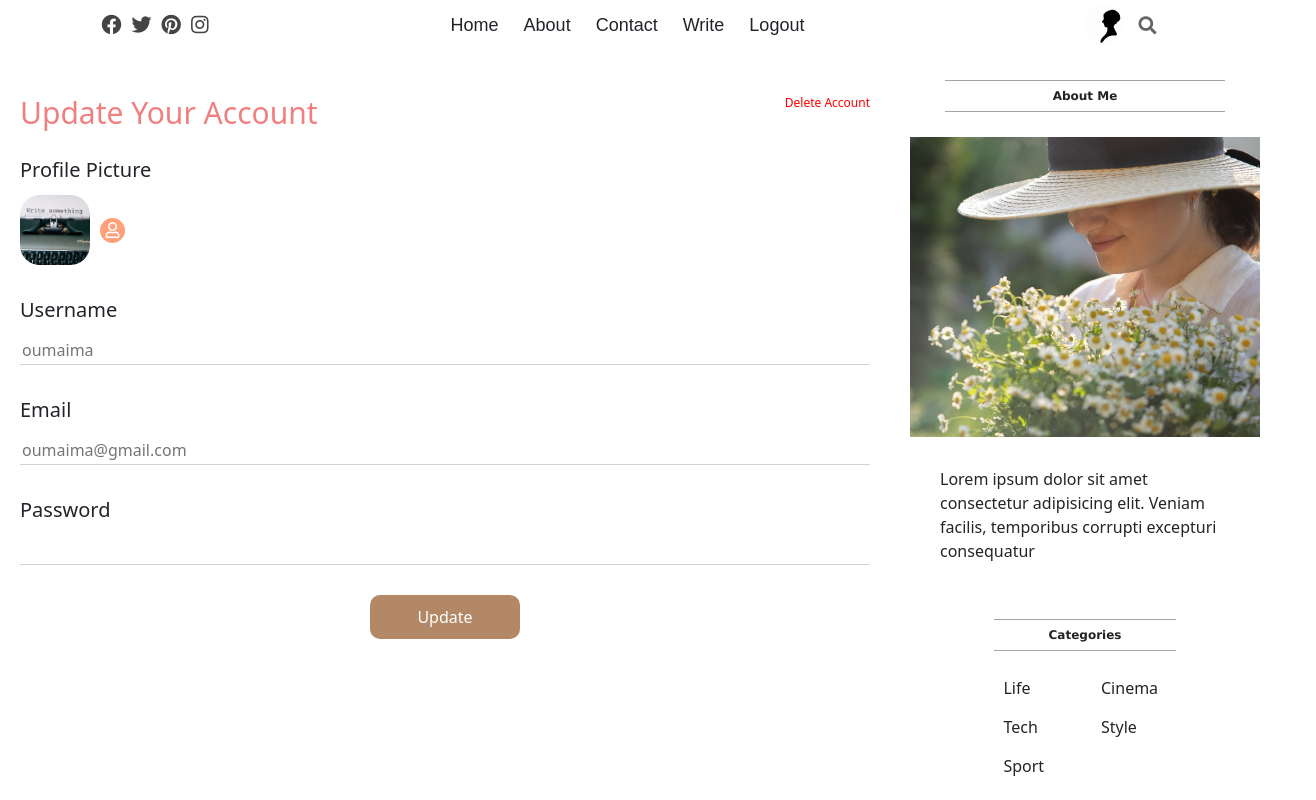
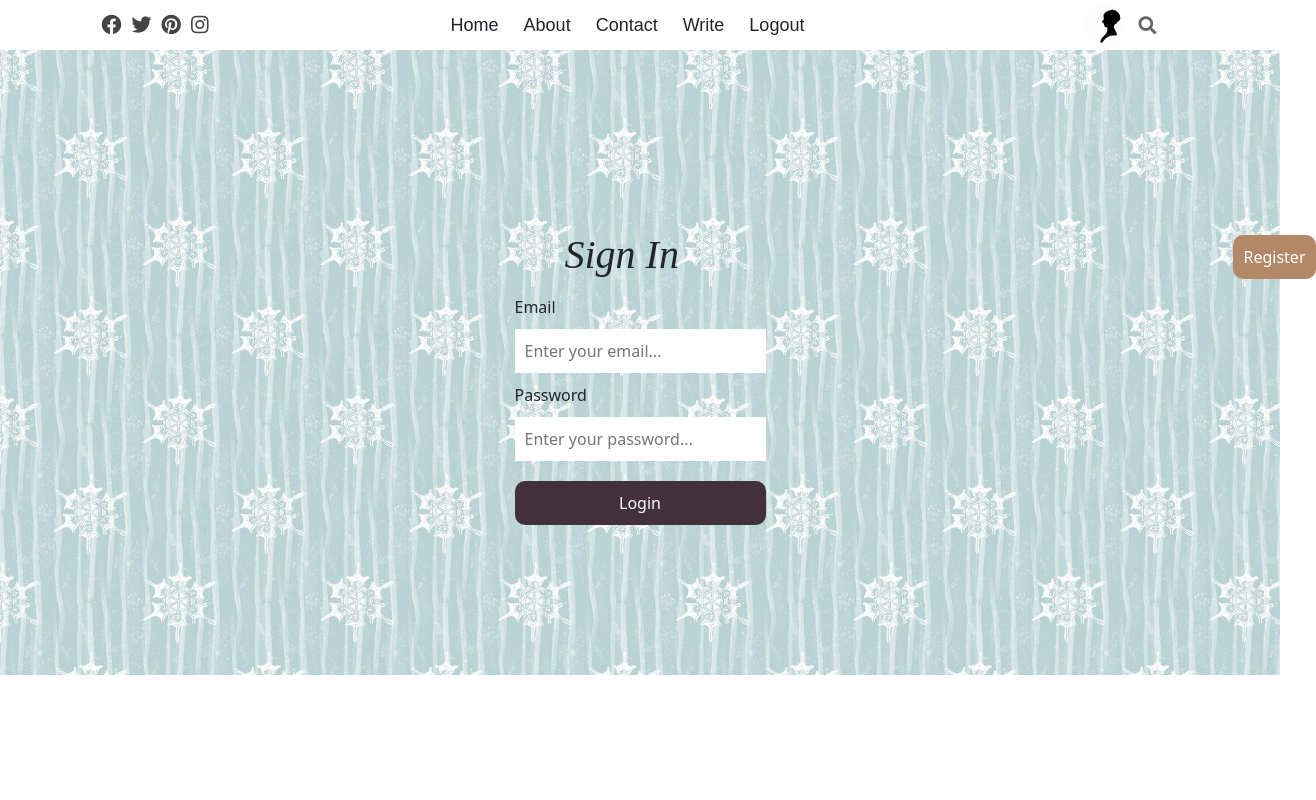
Before and after one commit to Oumaima901/React-app-Blog, a React (Create React App) app: page / in a window 1280 px wide. Shown: the top 800 px of the page, 1316 px wide, since content can reach past the window. Built offline with nearby package versions, Linux system fonts and the light colour scheme.

Commit message:
adding login and register page with the css style

```diff
--- a/src/App.js
+++ b/src/App.js
@@ -1,6 +1,8 @@
 import 'bootstrap/dist/css/bootstrap.min.css';
 import TopBar from './components/topbar/TopBar';
 import Home from './pages/home/Home';
+import Login from './pages/login/Login';
+import Register from './pages/register/Register';
 import Settings from './pages/settings/Settings';
 import Single from './pages/single/Single';
 import Write from './pages/write/Write';
@@ -9,7 +11,7 @@ function App() {
   return (
    <>
     <TopBar/>
-    <Settings/>
+    <Login/>
     </>
   );
 }
--- /dev/null
+++ b/src/pages/login/Login.js
@@ -0,0 +1,21 @@
+import './login.css';
+
+export default function Login() {
+    return (
+        <div className="login">
+
+
+            <form  className="loginform">
+            <span className="loginTitle">Sign In</span>
+                <label>Email</label>
+                <input type="text" className="loginInput" placeholder="Enter your email..."/>
+                <label>Password</label>
+                <input type="password" className="loginInput"  placeholder="Enter your password..."/>
+                <button className="loginButton">Login</button>
+                <button className="LoginRegisterButton">Register</button>
+            </form>
+
+            <img  alt="" className="imgform" src="./assets/img/c6.jpg"/>
+        </div>
+    )
+}
--- /dev/null
+++ b/src/pages/login/login.css
@@ -0,0 +1,61 @@
+.login{
+    height: calc(100vh - 50px);
+    display: flex;
+    flex-direction: column;
+    justify-content: center;
+    align-items: center;
+}
+.imgform {
+    width: 100%;
+    height: 1000px;
+    margin-top: -500px;
+    object-fit: cover;
+
+}
+
+.loginform{
+    position: absolute;
+    margin-top: -100px;
+    display: flex;
+    flex-direction: column;
+
+}
+.loginform > label{
+ margin: 10px 0;
+}
+.loginTitle{
+    font-size: 40px;
+    align-items: center;
+    font-family: 'Times New Roman', Times, serif;
+    font-style: oblique;
+    padding-left: 50px;
+    padding-right: 50px;
+    justify-content: center;
+}
+.loginInput{
+    padding: 10px;
+    background-color: white;
+    border: none;
+
+}
+.loginButton{
+    margin-top: 20px;
+    cursor: pointer;
+    background-color: #42313A;
+    border: none;
+    color: white;
+    border-radius: 10px;
+    padding: 10px;
+
+}
+.LoginRegisterButton{
+    position: absolute;
+    top: 10px;
+    right: -550px;
+ background-color: #B38867;
+    cursor: pointer;
+    border: none;
+    padding: 10px;
+    color: white;
+    border-radius: 10px;
+}
--- /dev/null
+++ b/src/pages/register/Register.js
@@ -0,0 +1,24 @@
+import './register.css';
+
+export default function Register() {
+    return (
+        <div className="register">
+
+
+            <form  className="registerform">
+            <span className="registerTitle">Sign up</span>
+            <label>Username</label>
+                <input type="text" className="registerInput" placeholder="Enter your username..."/>
+                <label>Email</label>
+                <input type="text" className="registerInput" placeholder="Enter your email..."/>
+                <label>Password</label>
+                <input type="password" className="registerInput"  placeholder="Enter your password..."/>
+                <button className="registerButton">Register</button>
+                <button className="registerLoginButton">Login</button>
+            </form>
+
+            <img  alt="" className="imgform" src="./assets/img/c7.png"/>
+        </div>
+
+    )
+}
--- /dev/null
+++ b/src/pages/register/register.css
@@ -0,0 +1,63 @@
+.register{
+    height: calc(100vh - 50px);
+    display: flex;
+    flex-direction: column;
+    justify-content: center;
+    align-items: center;
+}
+.imgform {
+    width: 100%;
+    height: 1000px;
+    margin-top: -500px;
+    object-fit: cover;
+
+}
+
+.registerform{
+    position: absolute;
+    margin-top: -100px;
+    display: flex;
+    flex-direction: column;
+
+}
+.registerform > label{
+ margin: 10px 0;
+ font-family: Verdana, Geneva, Tahoma, sans-serif;
+ font-size: 15px;
+}
+.registerTitle{
+    font-size: 40px;
+    align-items: center;
+    font-family: 'Times New Roman', Times, serif;
+    font-style: oblique;
+    padding-left: 50px;
+    padding-right: 50px;
+    justify-content: center;
+}
+.registerInput{
+    padding: 10px;
+    background-color: white;
+    border: none;
+
+}
+.registerButton{
+    margin-top: 20px;
+    cursor: pointer;
+    background-color: #42313A;
+    border: none;
+    color: white;
+    border-radius: 10px;
+    padding: 10px;
+
+}
+.registerLoginButton{
+    position: absolute;
+    top: 10px;
+    right: -550px;
+ background-color: #626D71;
+    cursor: pointer;
+    border: none;
+    padding: 10px;
+    color: white;
+    border-radius: 10px;
+}
```
Also changed, not shown: public/assets/img/c6.jpg (added), public/assets/img/c7.png (added).
